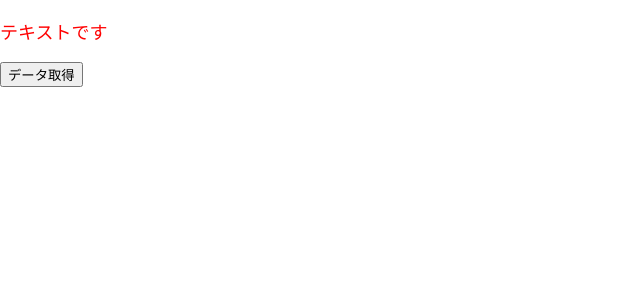
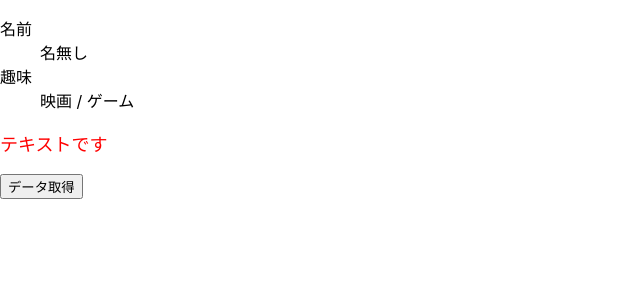
Before and after one commit to oishi1216/react-test-typescript, a React (Create React App) app: page / in a window 1280 px wide. Shown: the top 300 px of the page, without its empty margins (0-640 px from the left). Built offline with nearby package versions, Linux system fonts and the light colour scheme.

Commit message:
react-test-typescript
オプショナルチェイニングの追加

```diff
--- a/src/App.tsx
+++ b/src/App.tsx
@@ -3,6 +3,13 @@
 import { Todo } from './Todo';
 import { TodoType } from "./types/todo"
 import { Text } from './Text'
+import { UserProfile } from './UserProfile';
+import { User } from './types/user';
+
+const user: User = {
+  name: "名無し",
+  hobbies: ["映画", "ゲーム"]
+}
 
 function App() {
   const [todos, setTodos] = useState<Array<TodoType>>([]);
@@ -14,6 +21,7 @@
   }
   return (
     <div className="App">
+      <UserProfile user={user} />
       <Text color="red" fontSize='18px' />
       <button onClick={onClickFetchData}>データ取得</button>
       {todos.map((todo) => {
--- /dev/null
+++ b/src/UserProfile.tsx
@@ -0,0 +1,18 @@
+import { FC } from "react";
+import { User } from "./types/user";
+
+type Props = {
+    user: User;
+}
+
+export const UserProfile: FC<Props> = (props) => {
+    const { user } = props;
+    return(
+        <dl>
+            <dt>名前</dt>
+            <dd>{user.name}</dd>
+            <dt>趣味</dt>
+            <dd>{user.hobbies?.join(" / ")}</dd>
+        </dl>
+    )
+}
--- /dev/null
+++ b/src/types/user.ts
@@ -0,0 +1,4 @@
+export type User = {
+    name: string;
+    hobbies?: Array<string>;
+}
```
